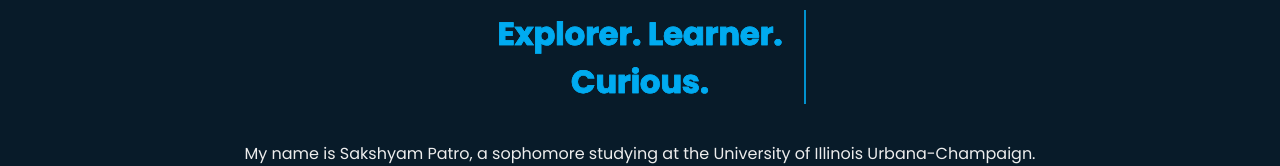
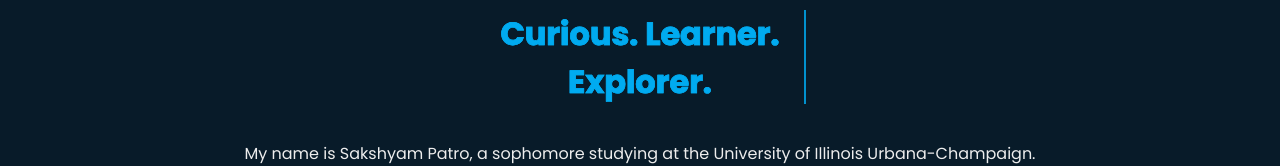
Before and after one commit to Sakshyam-Patro/Sakshyam-Patro.github.io, a plain HTML site: page index.html in a window 1280 px wide. Shown: the part 301-467 px from the top of the page. Drawn offline with nearby package versions, Linux system fonts and the light colour scheme.

Commit message:
Add files via upload

```diff
--- a/index.html
+++ b/index.html
@@ -34,7 +34,7 @@
         <div class="home-content">
             <h1>Hello! I'm <span>Sakshyam Patro </span></h1>
             <div class="text-animate">
-                <h3>Explorer. Learner. Curious.</h3>
+                <h3>Curious. Learner. Explorer.</h3>
             </div>
             <p>
                 My name is Sakshyam Patro, a sophomore studying at the University of Illinois Urbana-Champaign.
```
